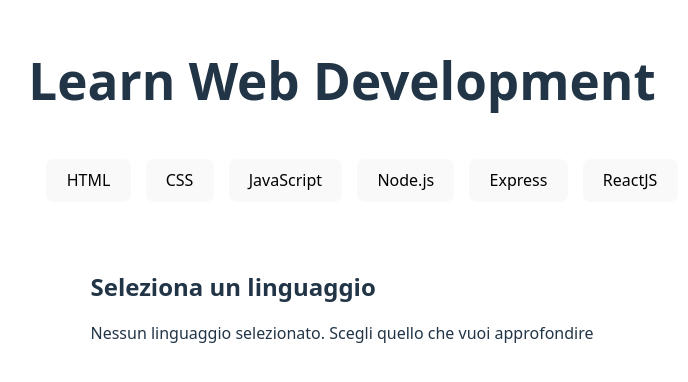
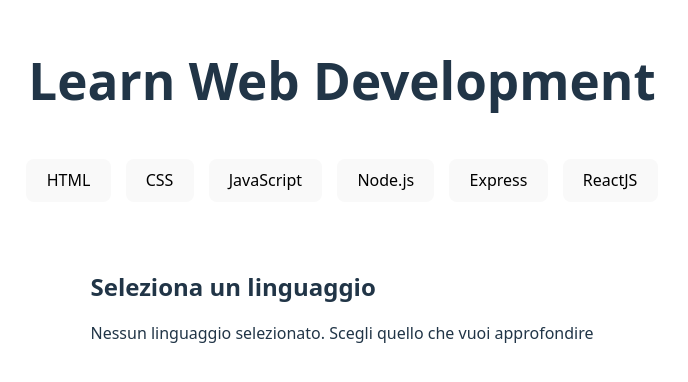
Before and after one commit to Salvo-Raia/react-use-state, a React (Vite) app: page / in a window 1280 px wide. Shown: the part 186-568 px from the top of the page, without its empty margins (298-986 px from the left). Built offline with nearby package versions, Linux system fonts and the light colour scheme.

Commit message:
Add main tags + minor changes to index.html

```diff
--- a/index.html
+++ b/index.html
@@ -1,10 +1,10 @@
 <!doctype html>
-<html lang="en">
+<html lang="it">
   <head>
     <meta charset="UTF-8" />
     <link rel="icon" type="image/svg+xml" href="/vite.svg" />
     <meta name="viewport" content="width=device-width, initial-scale=1.0" />
-    <title>react-use-state</title>
+    <title>React: Use State</title>
   </head>
   <body>
     <div id="root"></div>
--- a/src/App.jsx
+++ b/src/App.jsx
@@ -8,7 +8,9 @@
     <header>
       <h1>Learn Web Development</h1>
     </header>
+    <main>
     <Accordion />
+    </main>
     </>
   )
 
--- a/src/css/index.css
+++ b/src/css/index.css
@@ -67,6 +67,7 @@
 
 .accordion-btns ul {
   list-style: none;
+  padding: 0;
   display: flex;
   justify-content: center;
   gap: 15px;
```
